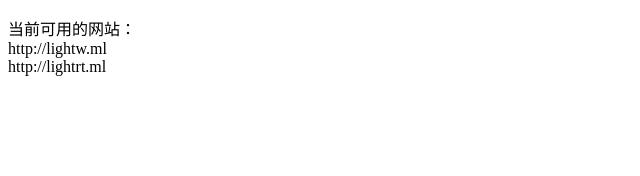
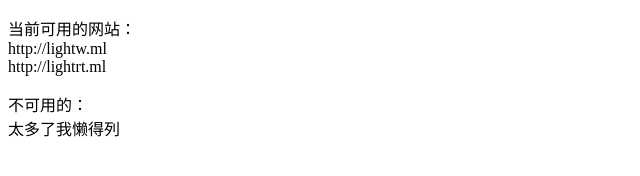
Before and after one commit to lightworld689/lightworld689.github.io, a plain HTML site: page index.html in a window 1280 px wide. Shown: the whole page, without its empty margins (0-640 px from the left). Drawn offline with Linux system fonts and the light colour scheme.

Commit message:
Update index.html

```diff
--- a/index.html
+++ b/index.html
@@ -6,5 +6,6 @@
 </head>
 <body>
 <p>当前可用的网站：<br />http://lightw.ml<br />http://lightrt.ml</p>
+  <p>不可用的：<br />太多了我懒得列</p>
 </body>
 </html>
```
